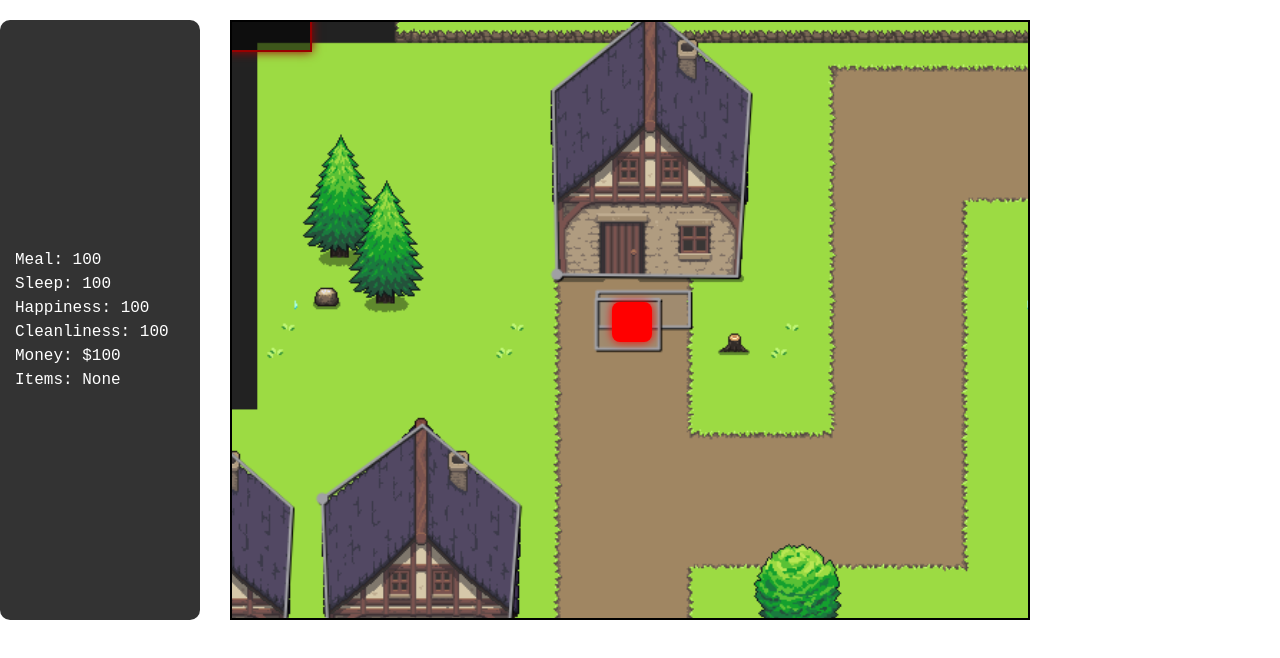
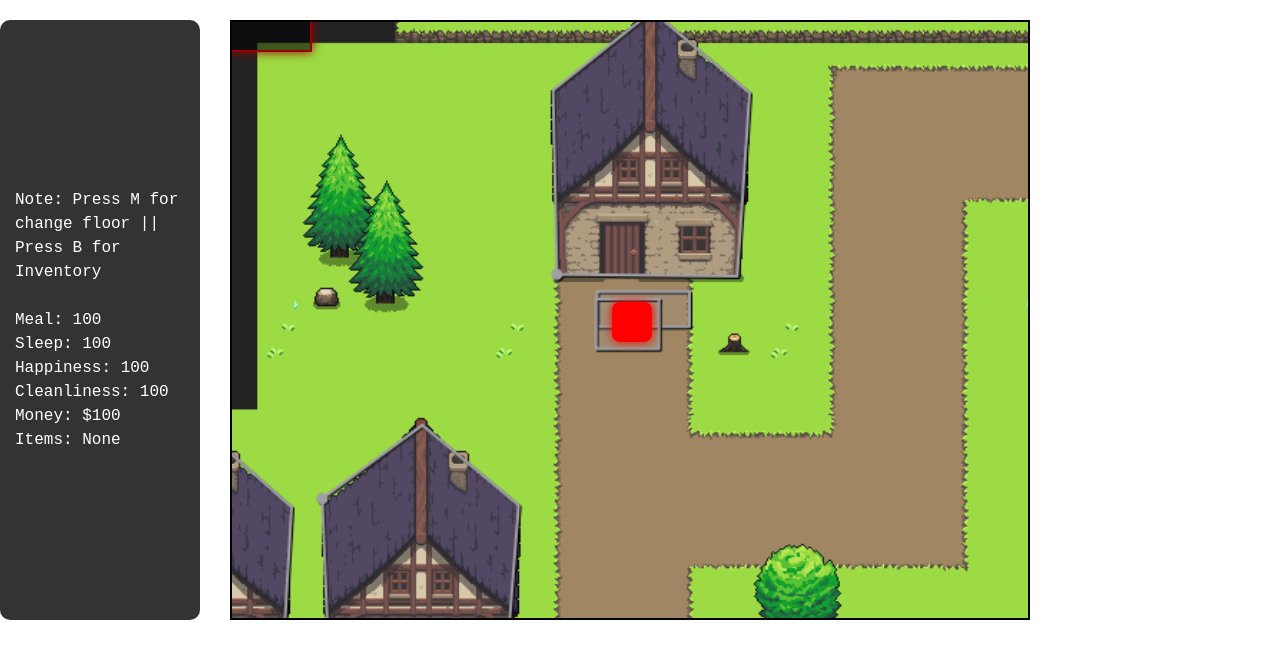
Before and after one commit to KalopsiaZom/aethernode, a React (Create React App) app: page /floor1 in a window 1280 px wide. Shown: the top 658 px of the page. Built offline with nearby package versions, Linux system fonts and the light colour scheme.

Commit message:
Reminder for now
Reminder for M map B inventory

```diff
--- a/src/floors/floor1.js
+++ b/src/floors/floor1.js
@@ -195,6 +195,8 @@ export default function ScrollableMap() {
             justifyContent: "center",
           }}
         >
+          <div>Note: Press M for change floor || Press B for Inventory</div>
+          <br></br>
           <div>Meal: {stats.meal}</div>
           <div>Sleep: {stats.sleep}</div>
           <div>Happiness: {stats.happiness}</div>
```
